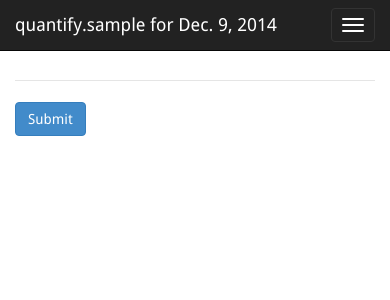
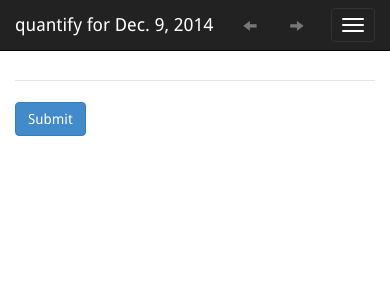
Before and after one commit to jochenklar/quantify, a Django app: page /form/ in a window 390 px wide. Shown: the top 300 px of the page. Run offline with Django 3.2, Linux system fonts and the light colour scheme; the visitor is signed in with stand-in values (Sample User, id 1); data comes from the database, SQL or seed files in the repository; data that the repository does not hold is empty; some libraries are stand-ins or nearby versions.

Commit message:
fixes for mobile layout

```diff
--- a/quantify/static/style.css
+++ b/quantify/static/style.css
@@ -26,7 +26,19 @@ h1, h2, h3, h4, h5, h6 {
     margin-bottom: 60px;
 }
 
-.navbar-text {
-    font-size: 18px;
-    line-height: 20px;
+.navbar-header > ul.nav.navbar-nav {
+    margin: 0;
+    display: inline-block;
 }
+.navbar-header > ul.nav.navbar-nav > li {
+    display: inline-block;
+}
+.navbar-header > ul.nav.navbar-nav > li > a {
+    padding: 15px;
+}
+
+@media (max-width: 768px) {
+    .nav.navbar-nav.pull-right {
+        float: none !important;
+    }
+}
--- a/quantify/templates/navigation.html
+++ b/quantify/templates/navigation.html
@@ -7,13 +7,9 @@
             <span class="icon-bar"></span>
         </button>
         <a class="navbar-brand" href="/">
-            quantify{% if auth %}.{{user}} for {{today}}{% endif %}
+            quantify{% if auth %} for {{today}}{% endif %}
         </a>
-    </div>
-
-    {% if auth %}
-    <div class="collapse navbar-collapse" id="collapse">
-        <ul class="nav navbar-nav">
+        <ul class="nav navbar-nav visible-xs">
             <li>
                 <a href="/form/{{yesterday|date:"Y-m-d"}}" class="glyphicon glyphicon-arrow-left"></a>
             </li>
@@ -21,7 +17,19 @@
                 <a href="/form/{{tomorrow|date:"Y-m-d"}}" class="glyphicon glyphicon-arrow-right"></a>
             </li>
         </ul>
-        <ul class="nav navbar-nav pull-right hidden-xs">
+    </div>
+
+    {% if auth %}
+    <div class="collapse navbar-collapse" id="collapse">
+        <ul class="nav navbar-nav hidden-xs">
+            <li>
+                <a href="/form/{{yesterday|date:"Y-m-d"}}" class="glyphicon glyphicon-arrow-left"></a>
+            </li>
+            <li>
+                <a href="/form/{{tomorrow|date:"Y-m-d"}}" class="glyphicon glyphicon-arrow-right"></a>
+            </li>
+        </ul>
+        <ul class="nav navbar-nav pull-right">
             <li><a href="/csv">CSV</a></li>
             <li><a href="/admin">Admin</a></li>
             <li><a href="/logout">Logout</a></li>
```
